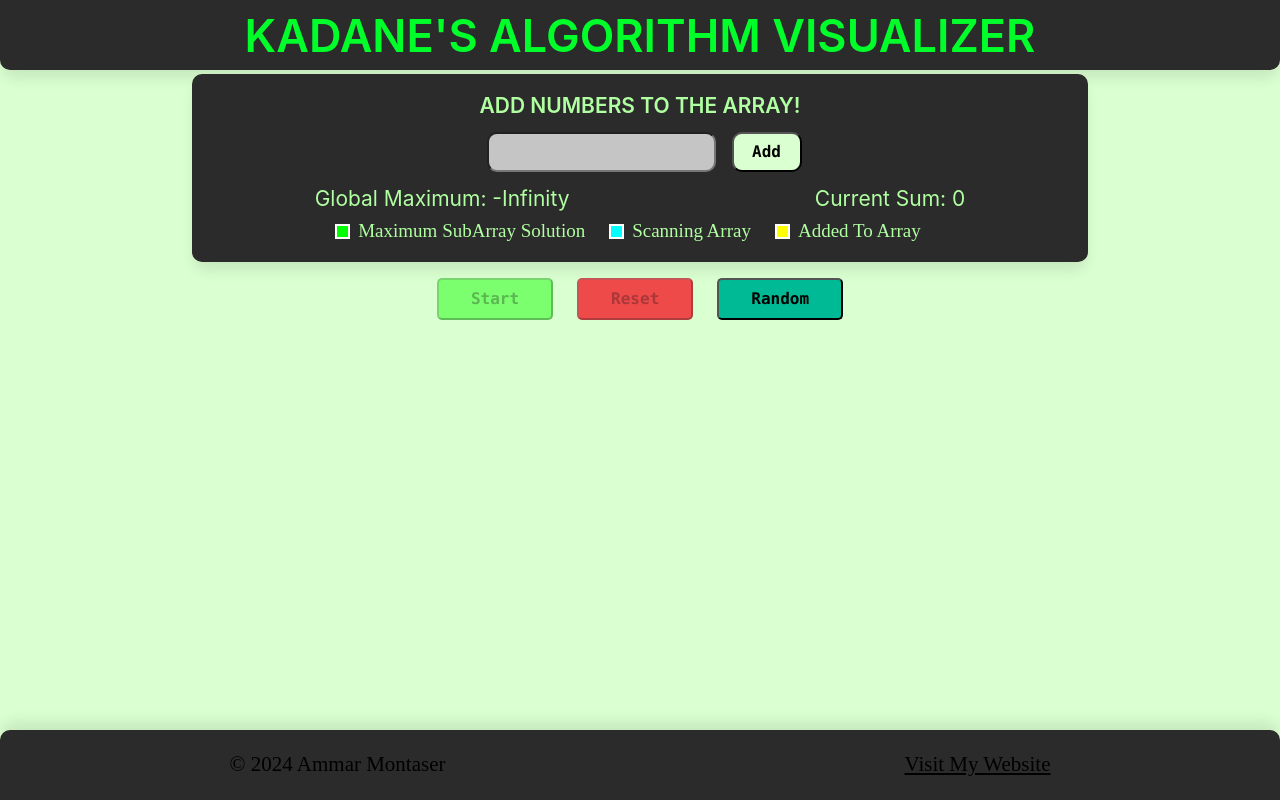
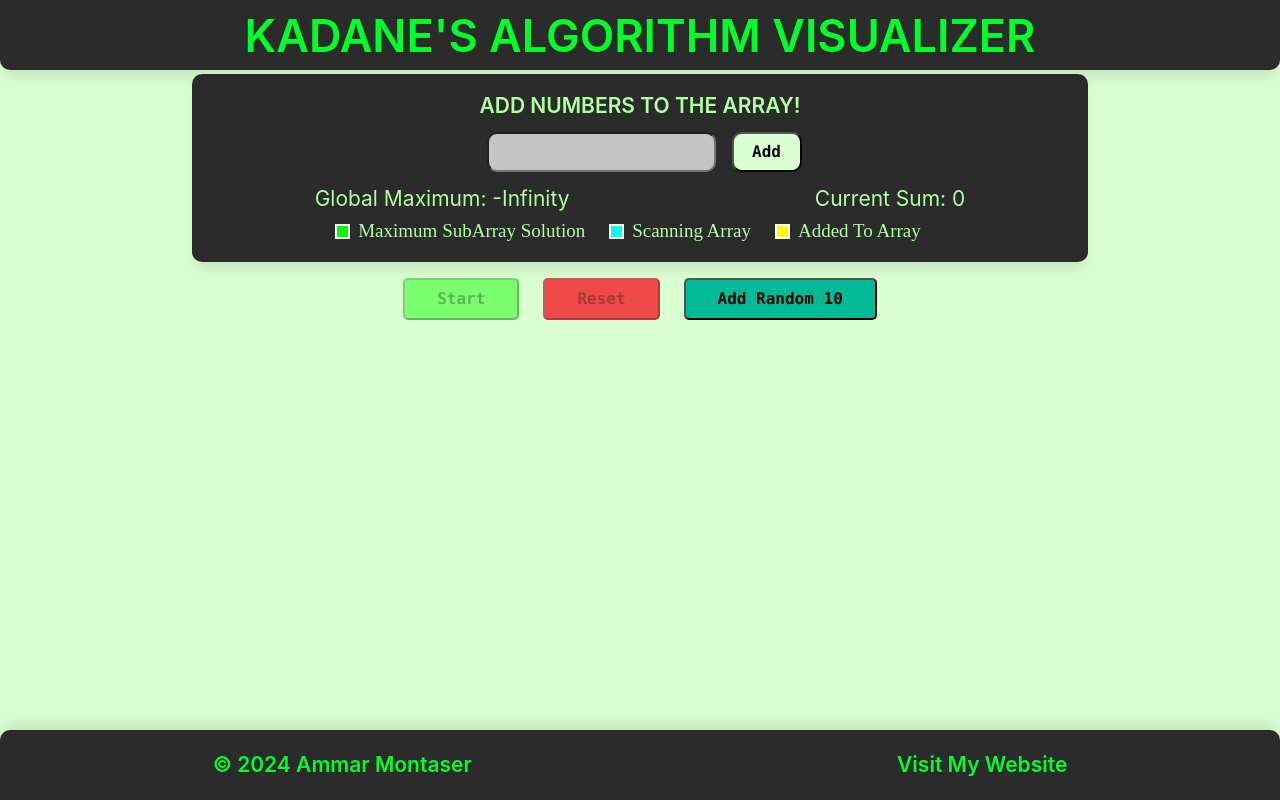
Before and after one commit to Ammar-Montaser/Kadane-s-Algorithm-Visualizer, a React (Vite) app: page / in a window 1280 px wide. Built offline with nearby package versions, Linux system fonts and the light colour scheme.

Commit message:
disabled buttons while adding items

```diff
--- a/src/App.jsx
+++ b/src/App.jsx
@@ -22,15 +22,26 @@ function App() {
   const resetState = () => {
     dispatch(reset());
   };
-  const random = () => {
+  const random = async () => {
+    dispatch(toogle(true));
+
     for (let i = 0; i <= 10; i++) {
       let sign = Math.round(Math.random());
       let randomNum = Math.round(Math.random() * 100);
       sign === 0 ? (randomNum *= -1) : (randomNum *= 1);
-      setTimeout(() => {
-        dispatch(addItemToArray(randomNum));
-      }, 1000 * i);
+      await new Promise((resolve) =>
+        setTimeout(() => {
+          dispatch(addItemToArray(randomNum));
+
+          resolve();
+        }, 1000)
+      );
+
+      // setTimeout(() => {
+      //   dispatch(addItemToArray(randomNum));
+      // }, 1000 * i);
     }
+    dispatch(toogle(false));
   };
 
   const maxSequence = async () => {
@@ -100,7 +111,7 @@ function App() {
               {" "}
               <button
                 className="start"
-                disabled={arr.length == 0 ? true : false || loading}
+                disabled={arr.length == 0 || loading}
                 onClick={maxSequence}
               >
                 {" "}
@@ -108,7 +119,7 @@ function App() {
               </button>
               <button
                 className="reset"
-                disabled={arr.length == 0 ? true : false || loading}
+                disabled={arr.length == 0 || loading}
                 onClick={resetState}
               >
                 {" "}
@@ -116,7 +127,7 @@ function App() {
               </button>
               <button className="random" disabled={loading} onClick={random}>
                 {" "}
-                Random
+                Add Random 10
               </button>
             </div>
           </div>
@@ -131,7 +142,7 @@ function App() {
           <h2 className="footerText">
             &copy; {new Date().getFullYear()} Ammar Montaser
           </h2>
-          <h2 className="footerText link">
+          <h2 className="link">
             <a href="ammarmontaser.com">Visit My Website</a>
           </h2>
         </div>
--- a/src/CSS/main.css
+++ b/src/CSS/main.css
@@ -617,4 +617,15 @@ input[type=number] {
   border-start-start-radius: 1rem;
   border-start-end-radius: 1rem;
   box-shadow: 0px -10px 15px -3px rgba(0, 0, 0, 0.1);
+}
+.footer .footerText {
+  font-weight: 600;
+  font-family: -apple-system, BlinkMacSystemFont, "Helvetica Neue", Helvetica, Arial, sans-serif, "Apple Color Emoji", "Segoe UI Emoji", "Segoe UI Symbol";
+  color: #00ff2a;
+}
+.footer .link a {
+  font-weight: 600;
+  font-family: -apple-system, BlinkMacSystemFont, "Helvetica Neue", Helvetica, Arial, sans-serif, "Apple Color Emoji", "Segoe UI Emoji", "Segoe UI Symbol";
+  color: #00ff2a;
+  text-decoration: none;
 }/*# sourceMappingURL=main.css.map */
--- a/src/scss/main.scss
+++ b/src/scss/main.scss
@@ -74,4 +74,15 @@
   border-start-start-radius: 1rem;
   border-start-end-radius: 1rem;
   box-shadow: 0px -10px 15px -3px rgba(0, 0, 0, 0.1);
+  .footerText {
+    font-weight: $font-weight-bold;
+    font-family: $font-family-base;
+    color: $secondary-a50;
+  }
+  .link a {
+    font-weight: $font-weight-bold;
+    font-family: $font-family-base;
+    color: $secondary-a50;
+    text-decoration: none;
+  }
 }
--- a/src/views/Input.jsx
+++ b/src/views/Input.jsx
@@ -6,6 +6,8 @@ import { useSelector } from "react-redux";
 function Input() {
   const maxNum = useSelector((state) => state.arrayReducer.max);
   const sum = useSelector((state) => state.arrayReducer.sum);
+  const loading = useSelector((state) => state.arrayReducer.loading);
+
   const [value, setValue] = useState("");
   const dispatch = useDispatch();
   const regex = /^-?\d+$/;
@@ -21,13 +23,16 @@ function Input() {
         "Please enter a valid number! only negative and positive numbers allowed."
       );
     }
+    setValue("");
   };
   return (
     <div className="inputContainer">
       <h2>ADD NUMBERS TO THE ARRAY!</h2>{" "}
       <form>
         <input name="array" value={value} onChange={onChange} type="number" />
-        <button onClick={onSubmit}>Add</button>
+        <button onClick={onSubmit} disabled={loading}>
+          Add
+        </button>
       </form>{" "}
       <div className="resultInputContainer">
         <h2 className="resultText">{"Global Maximum: " + maxNum}</h2>
```
Also changed, not shown: 1 other file (tests, documents, lock files or other folders).
